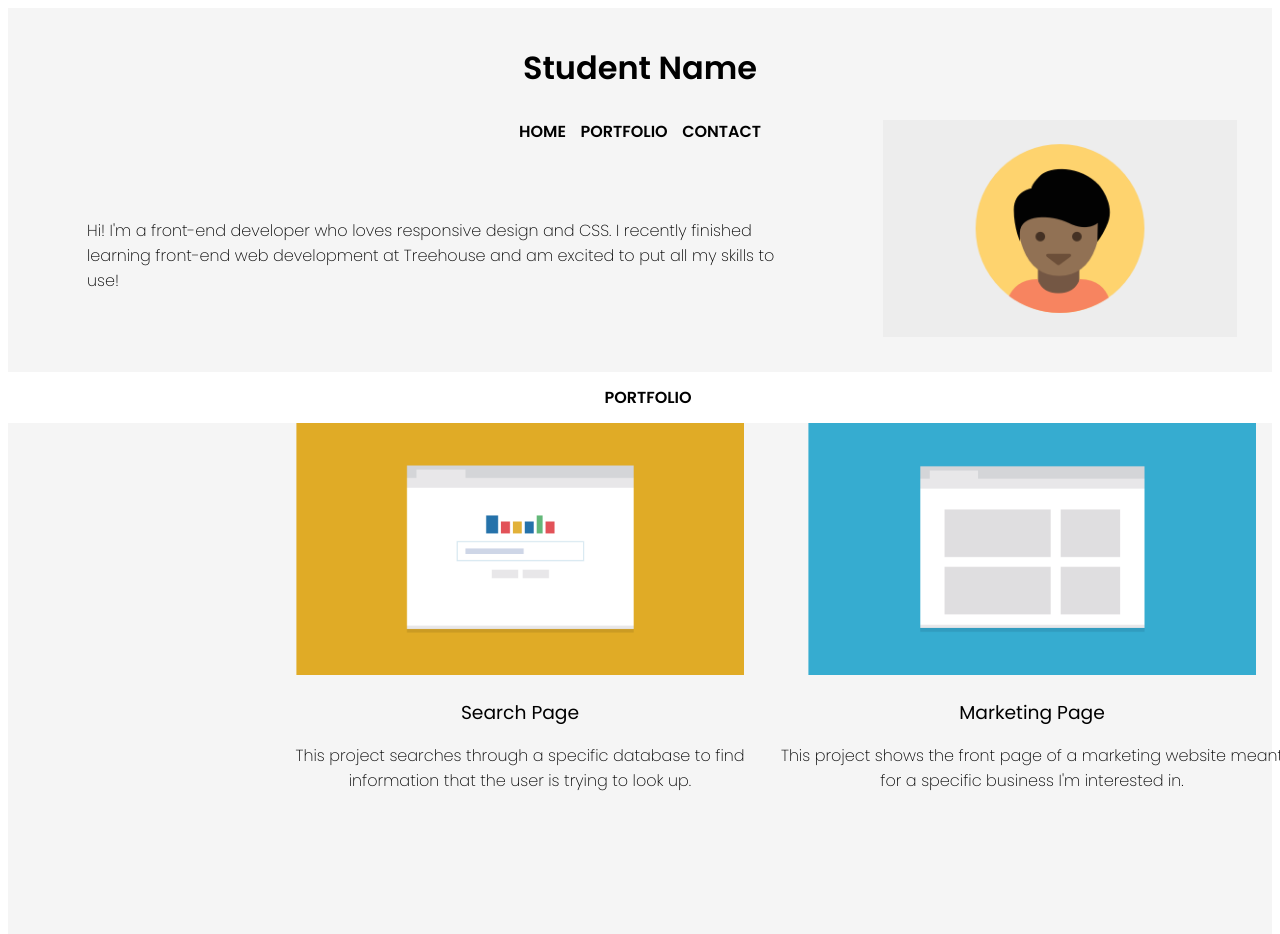
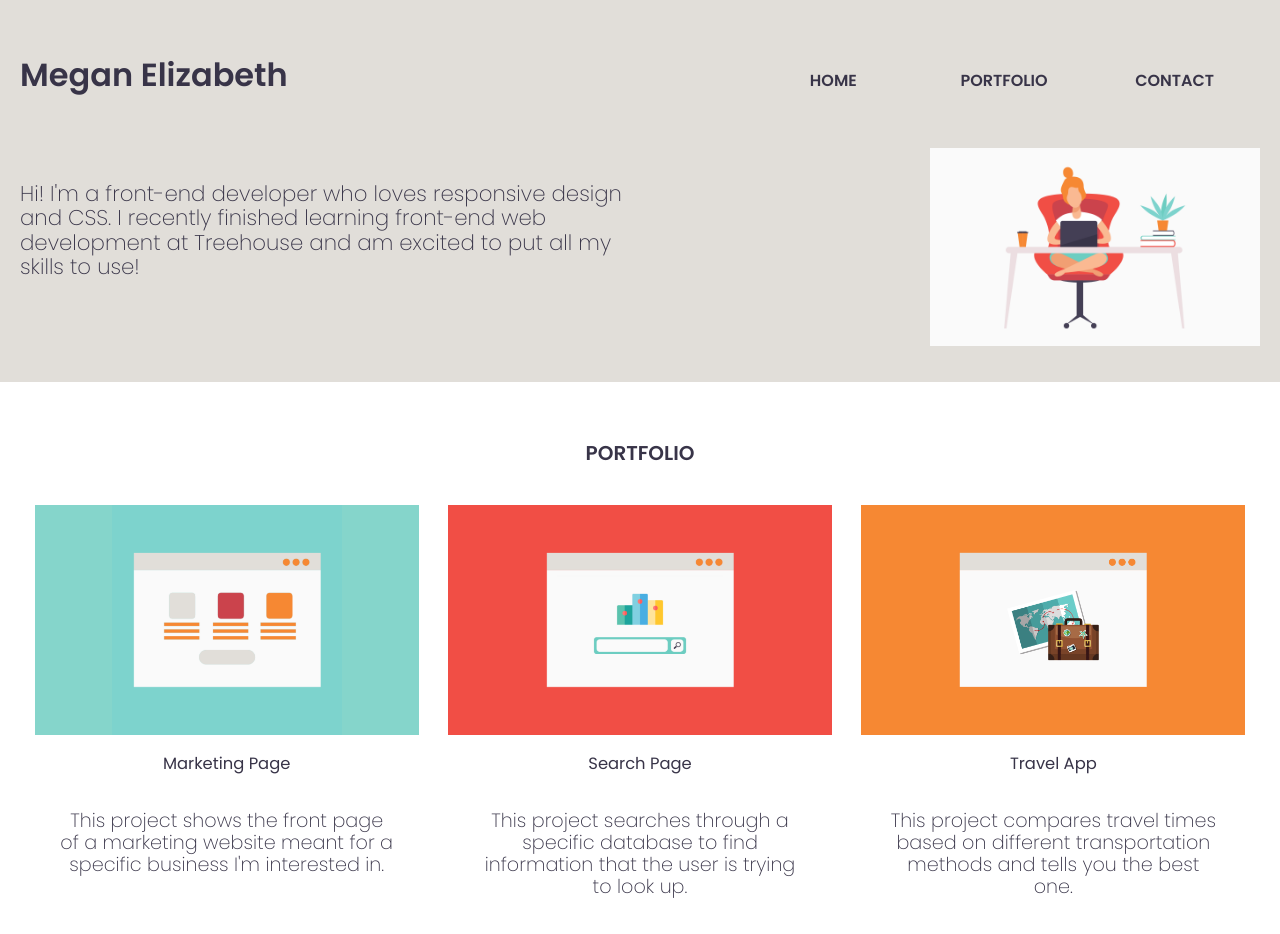
Before and after one commit to meganeday/frontend-project-2, a plain HTML site: page index.html in a window 1280 px wide. Shown: the top 934 px of the page. Drawn offline with Linux system fonts and the light colour scheme.

Commit message:
Updated using flexbox

```diff
--- a/css/styles.css
+++ b/css/styles.css
@@ -1,75 +1,91 @@
 * {
-box-sizing: border-box;
-}
+    box-sizing: border-box;
+    }
 
 body {
+    display: flex;
+    flex-direction: column;
+    align-items: center;
     font-family: 'Poppins', sans-serif;
     text-align: center;
     font-weight: 200;
+    color: #383448;
 }
 
 h2 {
     text-transform: uppercase;
-    font-size: 12pt
+    font-size: 12pt;
+    margin: 5vh 0;
 }
 
 h3 {
     font-weight: 400;
-    margin: 2vh;
 }
 
 a {
     text-decoration: none;
-    color: #000000;
+    color: #383448;
     font-weight: 600;
     text-transform: uppercase;
 }
 
+a:hover {
+    color: #6CCDC1;
+}
+
+img {
+    max-width: 90vw;
+}
+
 /* styling for header */
 header {
-    background-color: #F5F5F5;
-    padding: 15px;
-    width: 100%;
-    position: relative;
+    background-color: #E1DED9;
+    display: flex;
+    flex-direction: column;
+    padding: 20px;
 }
 
-ul.nav-bar {
+.nav-bar {
+    display: flex;
+    align-items: center;
+    flex-direction: column;
     padding: 0;
 }
-.nav-bar li {
+
+.nav-bar a {
     list-style-type: none;
     background-color: #ffffff;
-    padding: 5px;
-    margin-bottom: 5px;
     text-transform: uppercase;
     font-weight: 600;
+    padding: 10px 0;
+    margin: 5px 0;
+    width: 90vw;
 }
 
 header img {
-    width: 75%;
-    padding: 15px;
+    max-width: 65vw;
+    padding-top: 4vh;
+    max-width: 330px;
+    max-height: 230px;
 }
 
-
 /* styling for portfolio project sections */
-article.main {
+main {
     background-color: #ffffff;
-    width: 100vw;
-}
-
-.project img {
-    width: 95vw;
+    padding: 20px;
+    margin-bottom: 10px;
 }
 
 .project p {
-    margin-top: 2vh;
-    margin-bottom: 6vh;
+    padding: 20px 40px;
+    margin-top: 0;
 }
 
 /* styling for footer */
 footer {
-    background-color: #F5F5F5;
-    padding: 15px;
+    background-color: #E1DED9;
+    padding: 20px;
+    width: 100vw;
 }
 
 .contact a {
@@ -78,73 +94,143 @@ footer {
 }
 
 .footer-nav {
-    font-weight: 600;
-    font-size: 12px;
+    display: flex;
+    flex-direction: row;
+    justify-content: space-between;
 }
 
-.footer-nav p{
-    display: inline;
-    padding-right: 12vw;
+.mobile-first {
+    font-weight: 600;
+    flex-basis: 50%;
+    text-align: left;
 }
 
-.footer-nav a {
-    display: inline-block;
-    padding-left: 12vw;
+.footer-nav #to-top {
+    text-align: right;
 }
 
-.footer-nav .large-link {
+.large-link {
     display: none;
 }
 
-/* Styles for Table Screens */
-
+/* Styles for Tablet Screens */
 @media screen and (min-width: 768px) {
     /* header style */
-    .nav-bar li {
-        list-style-type: none;
-        background-color: #F5F5F5;
-        display: inline-block;
+    header {
+        width: 100vw;
     }
-    header img {
-        width: 30vw;
-        position: absolute;
-        bottom: 20px;
-        right: 20px;
+
+    h1 {
+        padding-top: 2vh;
     }
-    header p {
-        width: 55vw;
+
+    .nav-bar {
+        flex-direction: row;
+        justify-content: center;
+    }
+
+    .nav-bar a {
+        background-color: #E1DED9;
+        width: 20vw;
+    }
+
+    section.student-details {
+        display: flex;
+        flex-direction: row;
+        justify-content: space-between;
+        align-items: center;
+        padding-bottom: 2vh;
+    }
+
+    section.student-details p {
+        width: 50vw;
+        order: -1;
         text-align: left;
-        margin: 5vw;
+        font-size: 16pt;
     }
-    /* main style */
-    /* main{
 
-    } */
-    article.main {
-        display: block;
-    }
-    .project {
-        margin: auto;
-        display: block;
-        width: 40vw;
-        height: 45vw;
-        float: right;
-    }
-    .project img {
+    section.student-details img {
         width: 35vw;
     }
+
+    /* portfolio style */
+    article#portfolio {
+        display: flex;
+        flex-direction: row;
+        flex-wrap: wrap;
+        justify-content: space-evenly;
+    }
+
+    #portfolio h2 {
+        width: 80vw;
+        font-size: 2.5vh;
+    }
+
+    section.project {
+        flex-grow: 1;
+        width: 35vw;
+        font-size: 1.75vh;
+    }
+
+    section.project img {
+        width: 40vw;
+    }
+
+    section.project p {
+        font-size: 1.5vw;
+    }
+
     /* footer style */
-    section.contact {
-        width: 70vw;
-        margin: 20px auto 20px auto;
+    .contact {
+        margin: auto;
+        width: 75vw;
+        display: flex;
+        flex-direction: column;
+        justify-content: center;
     }
-    .footer-nav .large-link {
-        display: inline-block;
+
+    .contact h2 {
+        margin-bottom: 3vh;
     }
-    .footer-nav .mobile-link {
+
+    #to-top {
         display: none;
+    }
+
+    .large-link {
+        display: flex;
+        flex-direction: row;
+        justify-content: flex-end;
     }
 }
 
+/* Styles for Large Screens */
+@media screen and (min-width: 1024px) {
+    /* header style */
+    .header-wrapper {
+        display: flex;
+        flex-direction: row;
+        justify-content: space-between;
+        align-items: baseline;
+    }
 
-/* Styles for Large Screens */
+    h1 {
+        text-align: left;
+    }
+
+    nav {
+        justify-content: flex-end;
+        width: 40vw;
+    }
+
+    /* portfolio style */
+    section.project {
+        flex-grow: 1;
+        width: 25vw;
+        font-size: 1.75vh;
+    }
+
+    section.project img{
+        width: 30vw;
+    }
+}
--- a/index.html
+++ b/index.html
@@ -2,59 +2,59 @@
 <html lang="en">
 <head>
   <meta charset="utf-8">
-  <title>Student Name Portfolio</title>
+  <title>Megan's Portfolio</title>
   <meta name="viewport" content="width=device-width, initial-scale=1.0">
   <link rel="stylesheet" href="css/styles.css">
-  <link href="https://fonts.googleapis.com/css2?family=Poppins:wght@200;400;600&display=swap" rel="stylesheet">
+  <link rel="stylesheet" href="css/normalize.css">
+  <link href="https://fonts.googleapis.com/css2?family=Poppins:wght@200;400;600&family=Source+Sans+Pro&display=swap" rel="stylesheet">
 </head>
 
 <body>
     <header id="header">
-        <h1 class="name">Student Name</h1>
-        <nav>
-            <ul class="nav-bar">
-                <li><a href="#header">Home</a></li>
-                <li><a href="#main">Portfolio</a></li>
-                <li><a href="#footer">Contact</a></li>
-            </ul>
-        </nav>
-        <section class="student">
-            <img src=images/responsive-layout-profile.png alt="Photo of Student">
-            <p>Hi! I'm a front-end developer who loves responsive design and CSS. I recently finished learning front-end web development at Treehouse and am excited to put all my skills to use!
-            </p>
+        <div class="header-wrapper">
+            <h1 class="name">Megan Elizabeth</h1>
+            <nav class="nav-bar">
+                    <a href="#header">Home</a>
+                    <a href="#portfolio">Portfolio</a>
+                    <a href="#footer">Contact</a>
+            </nav>
+        </div>
+        <section class="student-details">
+            <img src=images/profile.png alt="Photo of Student">
+            <p>Hi! I'm a front-end developer who loves responsive design and CSS. I recently finished learning front-end web development at Treehouse and am excited to put all my skills to use!</p>
         </section>
     </header>
 
     <main>
-    <article class="main">
+    <article id="portfolio">
         <h2>Portfolio</h2>
         <section class="project">
-            <img src= images/portfolio-1.png alt="thumbnail of marketing page project">
+            <img src= images/marketing-page.png alt="thumbnail of marketing page project">
             <h3>Marketing Page</h3>
             <p>This project shows the front page of a marketing website meant for a specific business I'm interested in.</p>
         </section>
         <section class="project">
-            <img src="images/portfolio-2.png" alt="thumbnail of search page project">
+            <img src="images/search.png" alt="thumbnail of search page project">
             <h3>Search Page</h3>
             <p>This project searches through a specific database to find information that the user is trying to look up.</p>
         </section>
         <section class="project">
-            <img src="images/portfolio-3.png" alt="thumbnail of travel app project">
+            <img src="images/travel.png" alt="thumbnail of travel app project">
             <h3>Travel App</h3>
             <p>This project compares travel times based on different transportation methods and tells you the best one.</p>
         </section>
         <section class="project">
-            <img src="images/portfolio-4.png" alt="thumbnail of map of favorite spots project">
+            <img src="images/map.png" alt="thumbnail of map of favorite spots project">
             <h3>Map of Favorite Spots</h3>
             <p>This project uses mapping apis to plot points for my favorite spots in the city for a do-it-yourself walking tour.</p>
         </section>
         <section class="project">
-            <img src="images/portfolio-5.png" alt="thumbnail of photo gallery project">
+            <img src="images/gallery.png" alt="thumbnail of photo gallery project">
             <h3>Photo Gallery</h3>
             <p>This project shows pictures from a recent trip to the viewer and allows them to easily navigate through photos.</p>
         </section>
         <section class="project">
-            <img src="images/portfolio-6.png" alt="thumbnail of calculator project">
+            <img src="images/calculator.png" alt="thumbnail of calculator project">
             <h3>Calculator</h3>
             <p>Someone can enter in the numbers they want, and press the big blue button and get the result.</p>
         </section>
@@ -70,11 +70,11 @@
         </section>
         <hr>
         <div class="footer-nav">
-            <p>Student Name</p>
-            <a href="#header" class="mobile-link">Back to Top</a>
-            <a href="#header" class="large-link">Home</a>
-            <a href="#portfolio" class="large-link">Portfolio</a>
-            <a href="#contact" class="large-link">Contact</a>
+            <p class="mobile-first">Megan Elizabeth</p>
+            <p class="mobile-first" id="to-top"><a href="#header">Back to Top</a></p>
+            <p><a href="#header" class="large-link">Home</a></p>
+            <p><a href="#portfolio" class="large-link">Portfolio</a></p>
+            <p><a href="#contact" class="large-link">Contact</a></p>
         </div>
     </footer>
 </body>
```
Also changed, not shown: css/normalize.css (added), images/calculator.png (added), images/gallery.png (added), images/map.png (added), images/marketing-page.png (added), images/portfolio-1.png (deleted), images/portfolio-2.png (deleted), images/portfolio-3.png (deleted), images/portfolio-4.png (deleted), images/portfolio-5.png (deleted), images/portfolio-6.png (deleted), images/profile.png (added), images/responsive-layout-profile.png (deleted), images/search.png (added), 1 more files, 3 other files.
